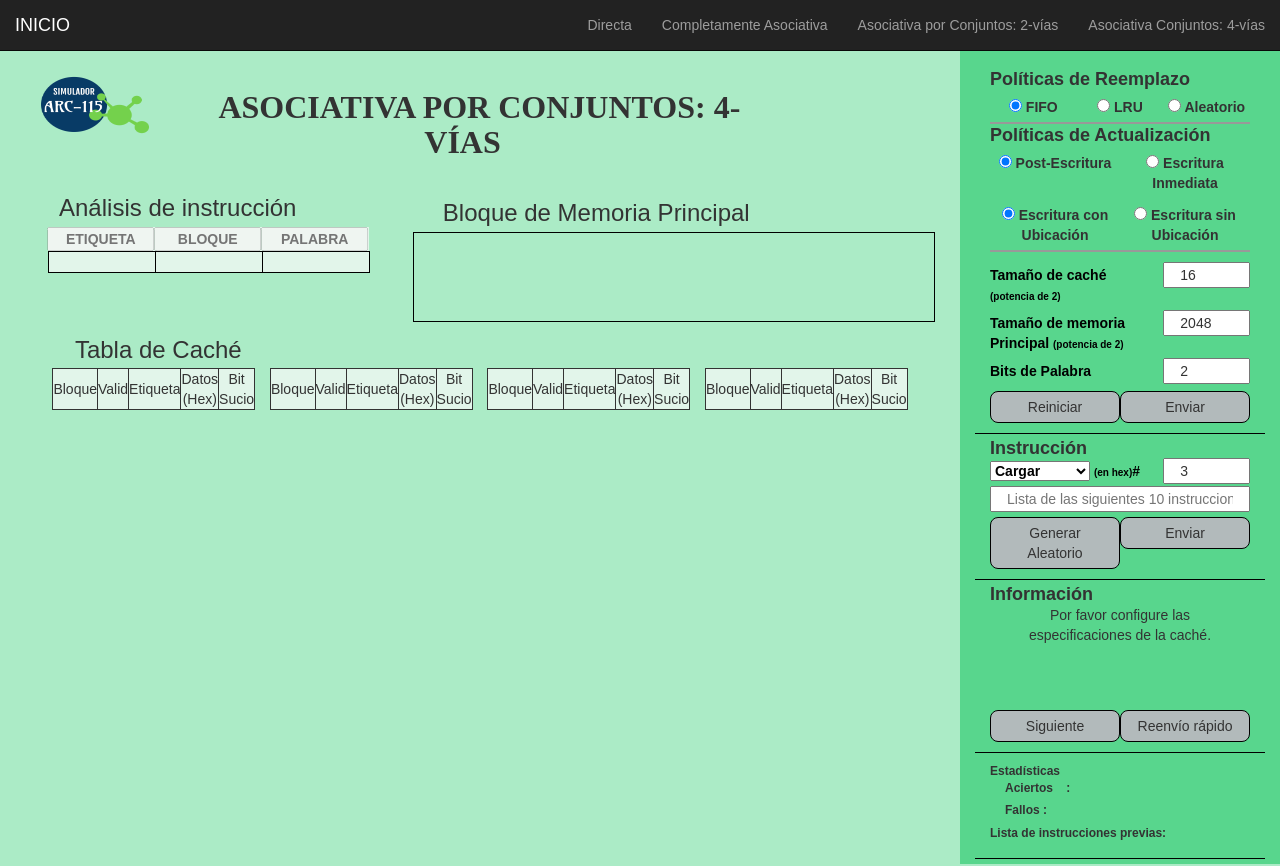
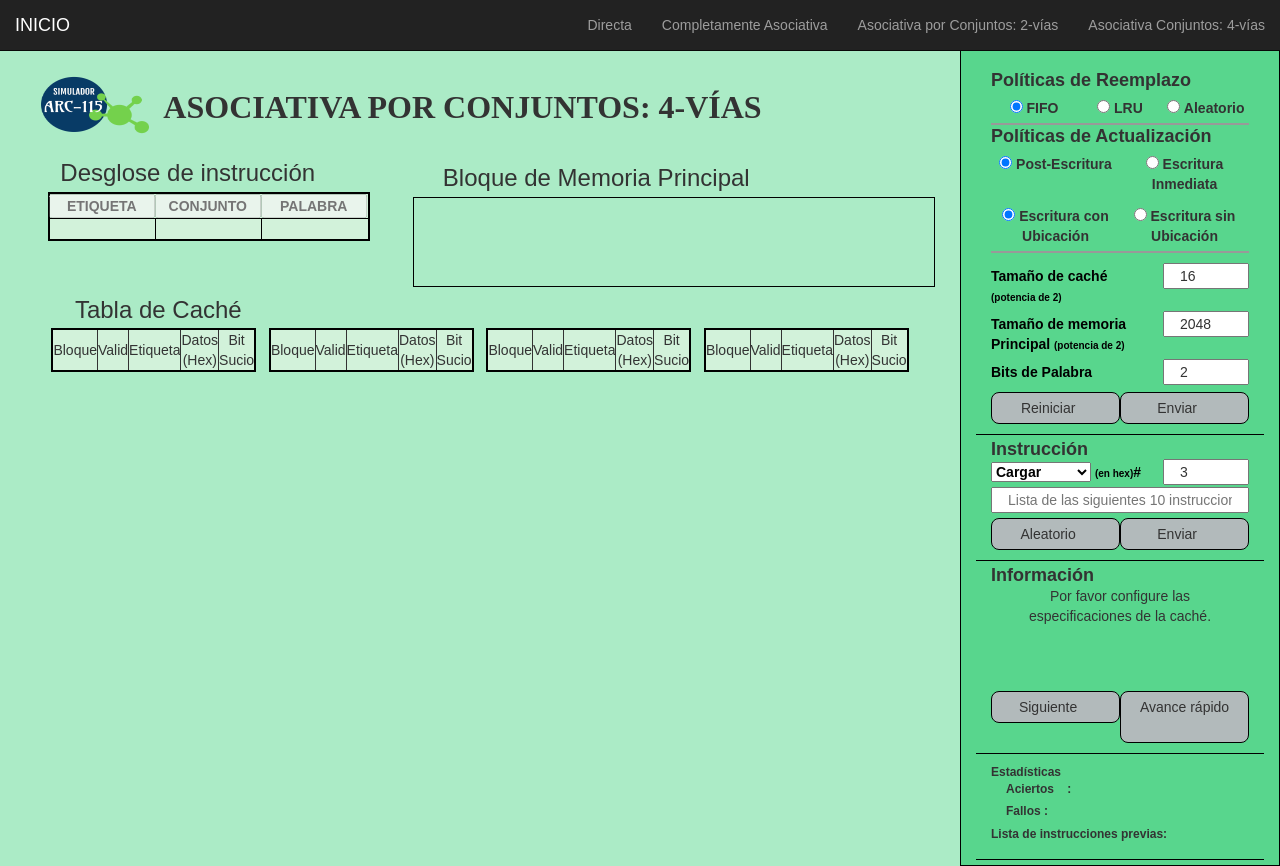
Before and after one commit to RaulTrigueros/simulacionMemoriaARC115, a PHP site: page /sa4.html in a window 1280 px wide. Run offline with PHP 8.4, Linux system fonts and the light colour scheme; some web fonts are replaced.

Commit message:
Cambios en botones
Se agregó íconos a los botones y se cambio el ícono de la tabla desglose de instrucciones

```diff
--- a/css/css.css
+++ b/css/css.css
@@ -26,10 +26,11 @@ button:active, button:focus{
 	font-weight:bold;
 }
 table{
-	border:0px;
+	border:2px #000 solid;
+
 }
 table tr td{
-	background-color: rgba(250,250,250,0.7);
+	background-color: rgba(250,250,240,0.5);
 
 }
 .left{
@@ -159,6 +160,8 @@ table tr td{
 	background-color: #58D68D ;
 	padding-top: 20px;
 	float:right;
+	border:1.5px #000 solid;
+
 
 }
 
@@ -168,7 +171,7 @@ table tr td{
 .addressevaluated input{width:100%; margin-left:-2px; padding:0; text-align:center; font-weight:bold; text-transform:uppercase; }
 .addressevaluatedVM input{width:100%; margin-left:-2px; padding:0; text-align:center; font-weight:bold; text-transform:uppercase; }
 .memorydiv{  padding:5px 10px;}
-.memoryblocks{height:90px; border:1px solid #000; overflow:auto; display: inline-block; white-space: nowrap; width:100%; z-index: 9999;}
+.memoryblocks{height:90px; border:1.5px solid #000; overflow:auto; display: block; white-space: nowrap; width:100%; z-index: 9999;}
 .memoryblocks table{width:100%; font-size:11px; text-align:center;}
 .caption{width:90%; text-align:center; margin:0 auto; padding-bottom:10px;}
 .caption tr:nth-child(2) td{border:1px #000 solid;}
--- a/sa4.html
+++ b/sa4.html
@@ -82,8 +82,8 @@
 			<div><label class="col-xs-8 col-sm-8 labels" name="Memory Size"> Tamaño de memoria Principal <font size=-4>(potencia de 2)</font></label><input class="col-xs-4 col-sm-4" type="text" name="memorysize" id="memorysize"  value=2048 /> </div>
 			<div><label class="col-xs-8 col-sm-8 labels" name="Offset Size"> Bits de Palabra <font size=-4></font></label> <input class="col-xs-4 col-sm-4" type="text" name="offsetsize" id="offsetsize"  value=2 /></div>
 			<div class ="submit">
-				<button class="col-xs-6 col-sm-6 onsubmit" onclick="resetConfiguration()">Reiniciar</button>
-				<button class="col-xs-6 col-sm-6 onsubmit" id="submitConfig" onclick="loadConfiguration()">Enviar</button>
+				<button class="col-xs-6 col-sm-6 onsubmit" onclick="resetConfiguration()">Reiniciar <i class="fa fa-undo"aria-hidden="true"></i></button>
+				<button class="col-xs-6 col-sm-6 onsubmit" id="submitConfig" onclick="loadConfiguration()">Enviar <i class="fa fa-external-link-square" aria-hidden="true"></i></button>
 
 			</div>
 		</div>
@@ -98,8 +98,8 @@
 					<font size=-4>(en hex)</font>#</label>
                  <input  class="col-xs-4 col-sm-4" type="text" name="instruction_data" id="instruction_data"  value=3 />
               <input  class="col-xs-12 col-sm-12" type="text" placeholder="Lista de las siguientes 10 instrucciones" id="list_of_instruction" />
-			<button class="col-xs-6 col-sm-6 onsubmit" id="genRandom" onclick="generateRandomNumber()">Generar Aleatorio</button>
-			<button class="col-xs-6 col-sm-6 onsubmit" id="submit" onclick="instruction()">Enviar</button>
+			<button class="col-xs-6 col-sm-6 onsubmit" id="genRandom" onclick="generateRandomNumber()">Aleatorio <i class="fa fa-random" aria-hidden="true"></i></button>
+			<button class="col-xs-6 col-sm-6 onsubmit" id="submit" onclick="instruction()">Enviar <i class="fa fa-external-link-square" aria-hidden="true"></i></button>
 		</div>
 		<!------------------INFORMACIÓN  -------------------------------->
 		<div class="col-sm-6 col-md-2 information" id="information">
@@ -107,8 +107,8 @@
 			<div id="information_text" class="col-sm-12 col-md-12 information_text">
 				Por favor configure las especificaciones de la caché.
 			</div>
-			<button class="col-xs-6 col-sm-6 onsubmit"  id="next" onclick="instructionLoadOrStore()" disabled>Siguiente</button>
-			<button class="col-xs-6 col-sm-6 onsubmit"  id="fastforward" onclick="fastForward()" disabled>Reenvío rápido</button>
+			<button class="col-xs-6 col-sm-6 onsubmit"  id="next" onclick="instructionLoadOrStore()" disabled>Siguiente <i class="fa fa-play" aria-hidden="true"></i></button>
+			<button class="col-xs-6 col-sm-6 onsubmit"  id="fastforward" onclick="fastForward()" disabled>Avance rápido <i class="fa fa-play" aria-hidden="true"></i></button>
 		</div>
 		<!----------------------- ESTADÍSTICAS ---------------------------->
 		<div class="col-sm-6 col-md-2 hitmiss" id="hitmiss">
@@ -127,16 +127,16 @@
 	<div class="col-sm-12 col-md-9">
 	<!------------ HEADER ----------------------------------->
 	<div class="col-sm-12 col-md-10 header">
-	<h3><img src="img/logoarc115.png" alt="logo de simulador ARC115" ><br><i class="fa fa-sliders" aria-hidden="true"></i>
+	<h3><img src="img/logoarc115.png" alt="logo de simulador ARC115" ><br>
 						<font face="titleFont">Asociativa por Conjuntos: 4-vías </font></h3>
 	</div>
 	<!----------------------- ANÁLISIS DE INSTRUCCIÓN ----------------------------------->
 	<div id="addressevaluated" class="col-sm-12 col-md-5 addressevaluated">
-		<h3><i class="fa fa-sign-in" aria-hidden="true"></i> Análisis de instrucción </h3>
+		<h3><i class="fa fa-sort" aria-hidden="true"></i> Desglose de instrucción </h3>
 		<table  id=caption class=caption>
 			<tr>
 				<td><input type="text" id="tag" name="tag" placeholder="Etiqueta" disabled></input></td>
-				<td><input type="text" id="index" name="index" placeholder="Bloque" disabled></input></td>
+				<td><input type="text" id="index" name="index" placeholder="Conjunto" disabled></input></td>
 				<td><input type="text" id="offset" name="offset" placeholder="Palabra" disabled></input></td>
 			</tr>
 			<tr>
```
Also changed, not shown: dmc.html (+8 -8 lines), fa.html (+9 -9 lines), sa2.html (+9 -9 lines).
